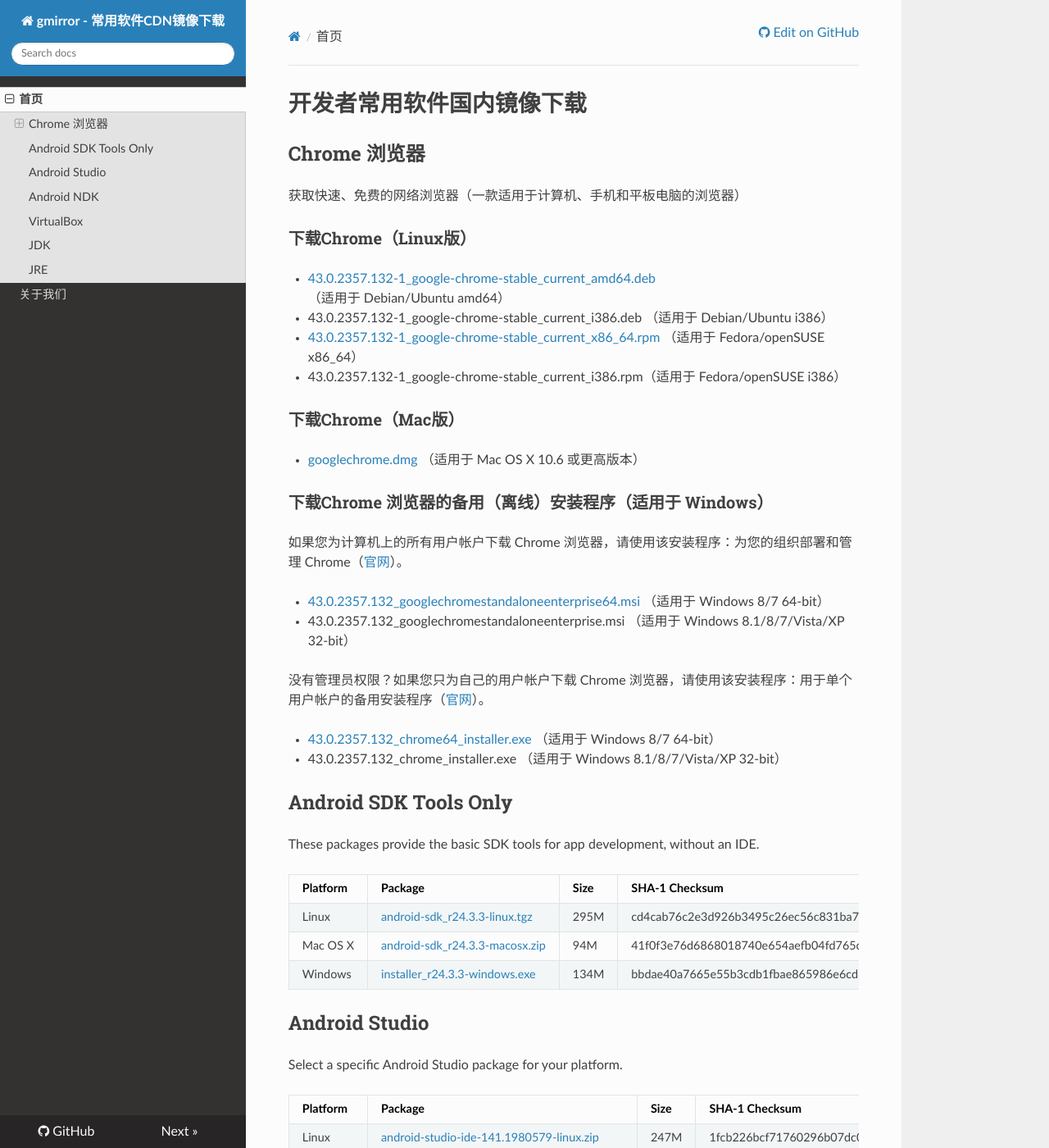
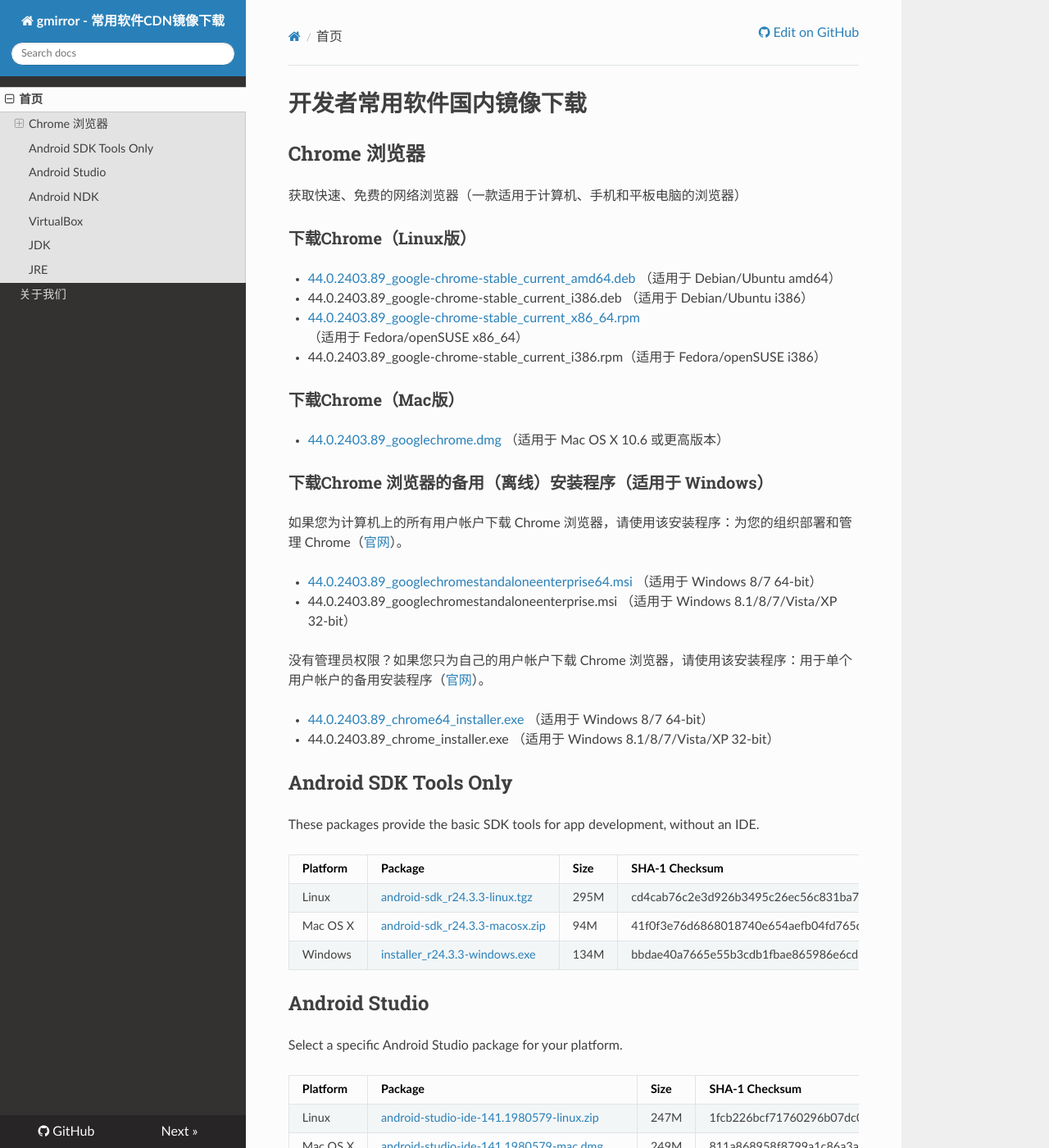
Before and after one commit to sinkcup/gmirror-portal, an MkDocs documentation site: the page built from docs/index.md, in a window 1280 px wide and 1400 px high. Shown: the whole window at 82% size. Built offline with MkDocs 1.6.1, drawn with Linux system fonts in a browser that asks for light colours; nearby versions of some CDN libraries; comment, search, counter and statistics services are not loaded; old or Windows-style settings are respelled for this version of MkDocs.

Commit message:
update chrome version to 44.0.2403.89, change dir to simpler

```diff
--- a/docs/index.md
+++ b/docs/index.md
@@ -6,26 +6,26 @@
 
 ### 下载Chrome（Linux版）
 
- * [43.0.2357.132-1\_google-chrome-stable\_current\_amd64.deb](http://dl.gmirror.org/linux/direct/43.0.2357.132-1\_google-chrome-stable\_current\_amd64.deb) （适用于 Debian/Ubuntu amd64）
- * 43.0.2357.132-1\_google-chrome-stable\_current\_i386.deb （适用于 Debian/Ubuntu i386）
- * [43.0.2357.132-1\_google-chrome-stable\_current\_x86\_64.rpm](http://dl.gmirror.org/linux/direct/43.0.2357.132-1\_google-chrome-stable\_current\_x86\_64.rpm) （适用于 Fedora/openSUSE x86\_64）
- * 43.0.2357.132-1\_google-chrome-stable\_current\_i386.rpm（适用于 Fedora/openSUSE i386）
+ * [44.0.2403.89\_google-chrome-stable\_current\_amd64.deb](http://dl.gmirror.org/chrome/linux/44.0.2403.89\_google-chrome-stable\_current\_amd64.deb) （适用于 Debian/Ubuntu amd64）
+ * 44.0.2403.89\_google-chrome-stable\_current\_i386.deb （适用于 Debian/Ubuntu i386）
+ * [44.0.2403.89\_google-chrome-stable\_current\_x86\_64.rpm](http://dl.gmirror.org/chrome/linux/44.0.2403.89\_google-chrome-stable\_current\_x86\_64.rpm) （适用于 Fedora/openSUSE x86\_64）
+ * 44.0.2403.89\_google-chrome-stable\_current\_i386.rpm（适用于 Fedora/openSUSE i386）
 
 ### 下载Chrome（Mac版）
 
- * [googlechrome.dmg](http://dl.gmirror.org/chrome/mac/stable/GGRO/googlechrome.dmg) （适用于 Mac OS X 10.6 或更高版本）
+ * [44.0.2403.89\_googlechrome.dmg](http://dl.gmirror.org/chrome/mac/44.0.2403.89\_googlechrome.dmg) （适用于 Mac OS X 10.6 或更高版本）
 
 ### 下载Chrome 浏览器的备用（离线）安装程序（适用于 Windows）
 
 如果您为计算机上的所有用户帐户下载 Chrome 浏览器，请使用该安装程序：为您的组织部署和管理 Chrome（[官网](http://www.google.cn/intl/zh-CN/chrome/business/browser/admin/)）。
 
- * [43.0.2357.132\_googlechromestandaloneenterprise64.msi](http://dl.gmirror.org/chrome/win/43.0.2357.132\_googlechromestandaloneenterprise64.msi) （适用于 Windows 8/7 64-bit）
- * 43.0.2357.132\_googlechromestandaloneenterprise.msi （适用于 Windows 8.1/8/7/Vista/XP 32-bit）
+ * [44.0.2403.89\_googlechromestandaloneenterprise64.msi](http://dl.gmirror.org/chrome/win/44.0.2403.89\_googlechromestandaloneenterprise64.msi) （适用于 Windows 8/7 64-bit）
+ * 44.0.2403.89\_googlechromestandaloneenterprise.msi （适用于 Windows 8.1/8/7/Vista/XP 32-bit）
 
 没有管理员权限？如果您只为自己的用户帐户下载 Chrome 浏览器，请使用该安装程序：用于单个用户帐户的备用安装程序（[官网](http://www.google.cn/intl/zh-CN/chrome/business/browser/?standalone=1)）。
 
- * [43.0.2357.132\_chrome64\_installer.exe](http://dl.gmirror.org/chrome/win/43.0.2357.132\_chrome64\_installer.exe) （适用于 Windows 8/7 64-bit）
- * 43.0.2357.132\_chrome\_installer.exe （适用于 Windows 8.1/8/7/Vista/XP 32-bit）
+ * [44.0.2403.89\_chrome64\_installer.exe](http://dl.gmirror.org/chrome/win/44.0.2403.89\_chrome64\_installer.exe) （适用于 Windows 8/7 64-bit）
+ * 44.0.2403.89\_chrome\_installer.exe （适用于 Windows 8.1/8/7/Vista/XP 32-bit）
 
 ## Android SDK Tools Only
 
@@ -43,9 +43,9 @@ Select a specific Android Studio package for your platform.
 
 Platform | Package | Size | SHA-1 Checksum
 ---------|---------|------|---------------
-Linux    | [android-studio-ide-141.1980579-linux.zip](http://dl.gmirror.org/dl/android/studio/ide-zips/1.2.2.0/android-studio-ide-141.1980579-linux.zip) | 247M | 1fcb226bcf71760296b07dc0db74216563ce83f7
-Mac OS X | [android-studio-ide-141.1980579-mac.dmg](http://dl.gmirror.org/dl/android/studio/install/1.2.2.0/android-studio-ide-141.1980579-mac.dmg) | 249M | 811a868958f8799a1c86a3acfab0fc5dc8de2f41
-Windows  | [android-studio-ide-141.1980579-windows.exe](http://dl.gmirror.org/dl/android/studio/install/1.2.2.0/android-studio-ide-141.1980579-windows.exe) | 233M | ae09797db2537afb572a00b7eacc292bb66d539e
+Linux    | [android-studio-ide-141.1980579-linux.zip](http://dl.gmirror.org/android/studio/1.2.2.0/android-studio-ide-141.1980579-linux.zip) | 247M | 1fcb226bcf71760296b07dc0db74216563ce83f7
+Mac OS X | [android-studio-ide-141.1980579-mac.dmg](http://dl.gmirror.org/android/studio/1.2.2.0/android-studio-ide-141.1980579-mac.dmg) | 249M | 811a868958f8799a1c86a3acfab0fc5dc8de2f41
+Windows  | [android-studio-ide-141.1980579-windows.exe](http://dl.gmirror.org/android/studio/1.2.2.0/android-studio-ide-141.1980579-windows.exe) | 233M | ae09797db2537afb572a00b7eacc292bb66d539e
 
 ## Android NDK
 
@@ -70,7 +70,7 @@ VirtualBox is a powerful x86 and AMD64/Intel64 virtualization product for enterp
  * for Linux hosts - Ubuntu 14.04 ("Trusty") / 14.10 ("Utopic") / 15.04 ("Vivid") [AMD64](http://dl.gmirror.org/virtualbox/virtualbox-5.0_5.0.0-101573~Ubuntu~trusty\_amd64.deb)
  * for Linux hosts - Fedora 22 [AMD64](http://dl.gmirror.org/virtualbox/VirtualBox-5.0-5.0.0_101573_fedora22-1.x86_64.rpm)
  * for OS X hosts [amd64](http://dl.gmirror.org/virtualbox/VirtualBox-5.0.0-101573-OSX.dmg)
- * VirtualBox Extension Pack  [All supported platforms](http://dl.gmirror.org/virtualbox/Oracle_VM_VirtualBox_Extension_Pack-5.0.0.vbox-extpack)
+ * VirtualBox Extension Pack  [All supported platforms](http://dl.gmirror.org/virtualbox/Oracle_VM_VirtualBox_Extension_Pack-5.0.0-101573.vbox-extpack)
 
 ## JDK
 
```
